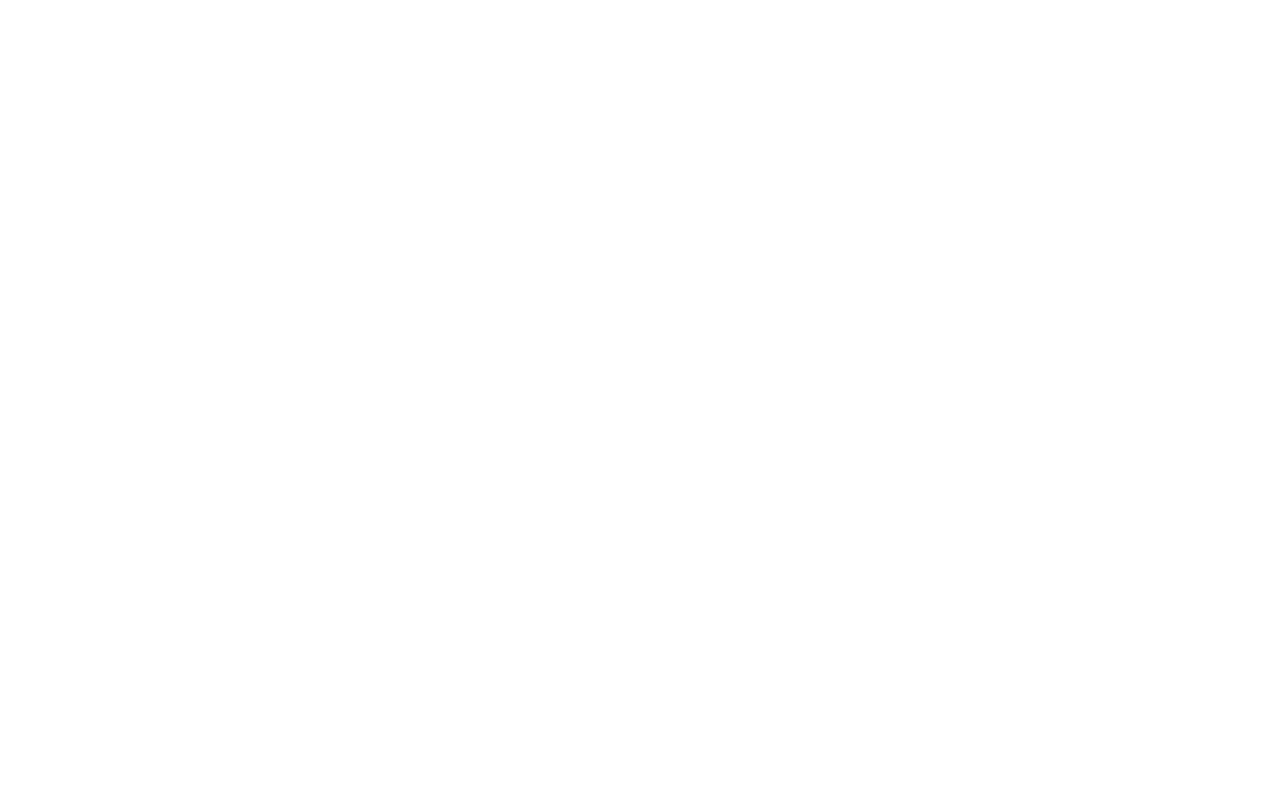
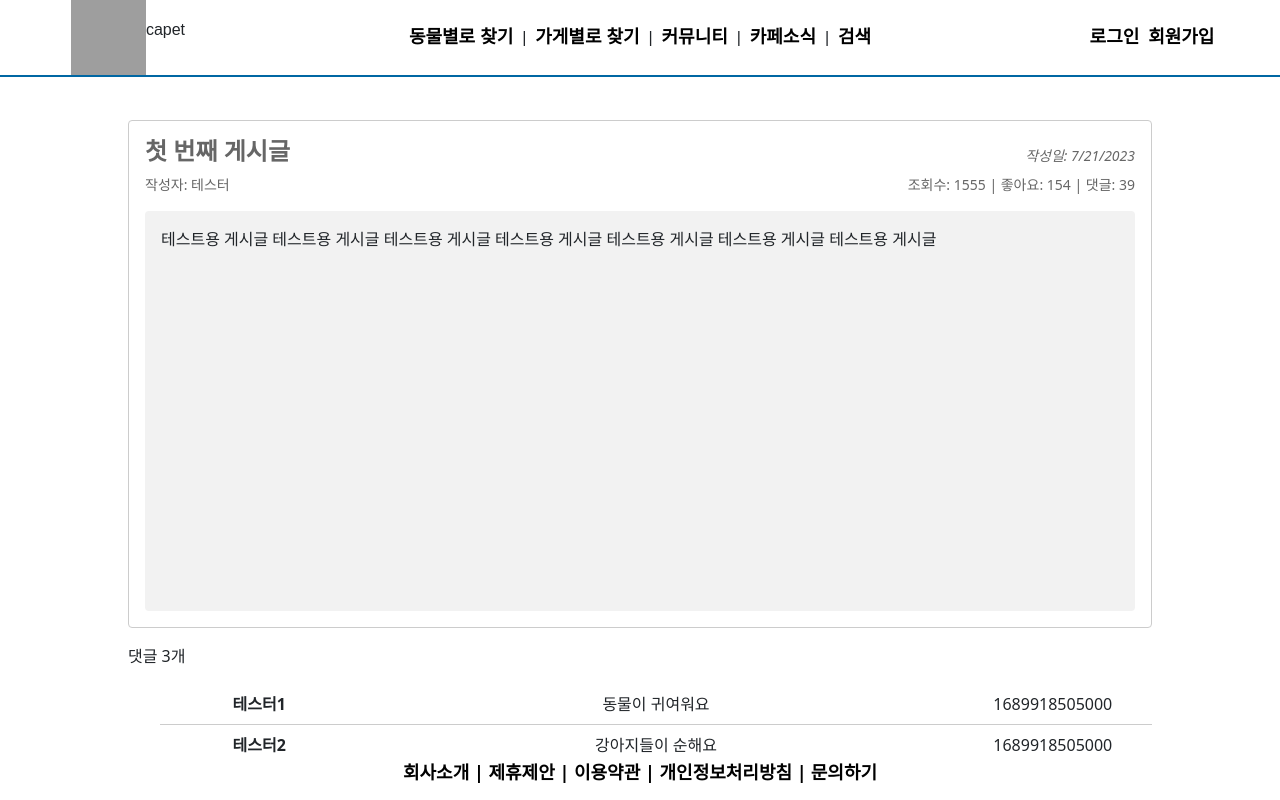
Before and after one commit to steve15963/Cafet, a React (Create React App) app in the folder frontend/: page /board/detail in a window 1280 px wide. Before the commit this address had no page. Shown: the top 800 px of the page. Built offline with nearby package versions, Linux system fonts and the light colour scheme; grey boxes are pictures that could not be loaded.

Commit message:
Update : 페이지 연결 주소 통일 및 수정

```diff
--- a/frontend/src/App.js
+++ b/frontend/src/App.js
@@ -15,14 +15,14 @@
   return (
     <div className="App">
       <Routes>
-        <Route path="/boarddetail" element={<BoardDetail />} />
-        <Route path="/boardpage" element={<BoardPage />} />
-        <Route path="/loginpage" element={<LoginPage />} />
+        <Route path="/board/detail" element={<BoardDetail />} />
+        <Route path="/board" element={<BoardPage />} />
+        <Route path="/login" element={<LoginPage />} />
         <Route path="/" element={<MainPage />} />
-        <Route path="/managepage" element={<ManagePage />} />
+        <Route path="/manage" element={<ManagePage />} />
         <Route path="/mypage" element={<MyPage />} />
-        <Route path="/storepage" element={<StorePage />} />
-        <Route path="/testpage" element={<TestPage />} />
+        <Route path="/store" element={<StorePage />} />
+        <Route path="/test" element={<TestPage />} />
       </Routes>
     </div>
   );
--- a/frontend/src/components/Footer/Footer.js
+++ b/frontend/src/components/Footer/Footer.js
@@ -12,7 +12,7 @@
             회사소개 | 제휴제안 | 이용약관 | 개인정보처리방침 |
           </p>
           &nbsp;
-          <Link to={"/LoginPage"} className="link">
+          <Link to={"/login"} className="link">
             <p className="text">문의하기</p>
           </Link>
         </div>
--- a/frontend/src/components/Header/Header.js
+++ b/frontend/src/components/Header/Header.js
@@ -20,33 +20,33 @@
           </div>
           <div className="mainlogo-container">
             <div>
-              <Link to={"/LoginPage"} className="link">
+              <Link to={"/login"} className="link">
                 동물별로 찾기
               </Link>
               &nbsp;&nbsp;| &nbsp;
-              <Link to={"/LoginPage"} className="link">
+              <Link to={"/login"} className="link">
                 가게별로 찾기
               </Link>
               &nbsp;&nbsp;| &nbsp;
-              <Link to={"/LoginPage"} className="link">
+              <Link to={"/login"} className="link">
                 커뮤니티
               </Link>
               &nbsp;&nbsp;| &nbsp;
-              <Link to={"/LoginPage"} className="link">
+              <Link to={"/login"} className="link">
                 카페소식
               </Link>
               &nbsp;&nbsp;| &nbsp;
-              <Link to={"/LoginPage"} className="link">
+              <Link to={"/login"} className="link">
                 검색
               </Link>
             </div>
           </div>
           <div className="link-container">
-            <Link to={"/LoginPage"} className="link">
+            <Link to={"/login"} className="link">
               로그인
             </Link>
             &nbsp;&nbsp;
-            <Link to={"/LoginPage"} className="link">
+            <Link to={"/login"} className="link">
               회원가입
             </Link>
           </div>
```
